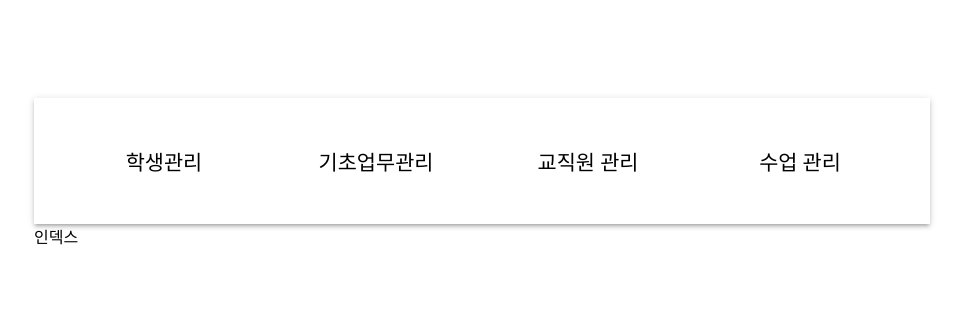
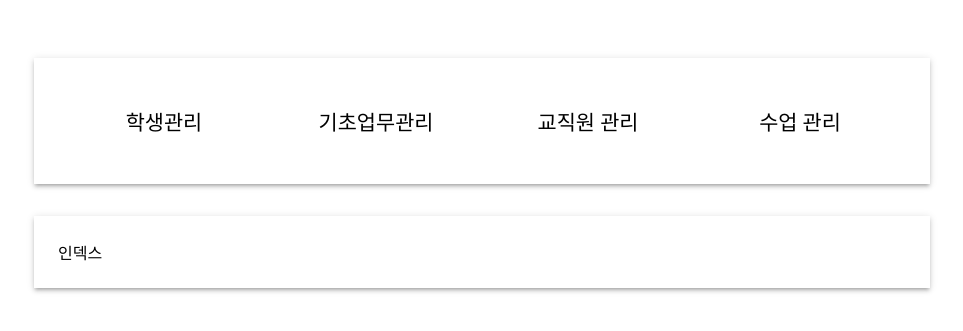
Before and after one commit to wisberry2022/school-manager-front, a Next.js app: page / in a window 1280 px wide. Shown: the part 227-558 px from the top of the page, without its empty margins (158-1121 px from the left). Built offline with nearby package versions, Linux system fonts and the light colour scheme.

Commit message:
Body Template 컴포넌트 생성

```diff
--- /dev/null
+++ b/src/components/layout/WrapperTemplate.tsx
@@ -0,0 +1,14 @@
+import { Stack } from "@mui/material";
+import { FC, ReactNode } from "react";
+
+type WrapperTemplateProp = {
+  children: ReactNode;
+};
+
+const WrapperTemplate: FC<WrapperTemplateProp> = ({ children }) => {
+  return (
+    <Stack sx={{ marginTop: "2rem", boxShadow: 3, p: 3 }}>{children}</Stack>
+  );
+};
+
+export default WrapperTemplate;
--- a/src/pages/_app.tsx
+++ b/src/pages/_app.tsx
@@ -1,9 +1,9 @@
-import TopNav from '@/components/layout/TopNav';
-import '@/styles/reset.css';
-import { Stack, styled } from '@mui/material';
+import TopNav from "@/components/layout/TopNav";
+import WrapperTemplate from "@/components/layout/WrapperTemplate";
+import "@/styles/reset.css";
+import { Stack, styled } from "@mui/material";
 import type { AppProps } from "next/app";
-import { RecoilRoot } from 'recoil';
-
+import { RecoilRoot } from "recoil";
 
 const Wrapper = styled(Stack)`
   position: absolute;
@@ -14,10 +14,14 @@ const Wrapper = styled(Stack)`
 `;
 
 export default function App({ Component, pageProps }: AppProps) {
-  return (<RecoilRoot>
-    <Wrapper>
-      <TopNav />
-      <Component {...pageProps} />
-    </Wrapper>
-  </RecoilRoot>);
+  return (
+    <RecoilRoot>
+      <Wrapper>
+        <TopNav />
+        <WrapperTemplate>
+          <Component {...pageProps} />
+        </WrapperTemplate>
+      </Wrapper>
+    </RecoilRoot>
+  );
 }
```
